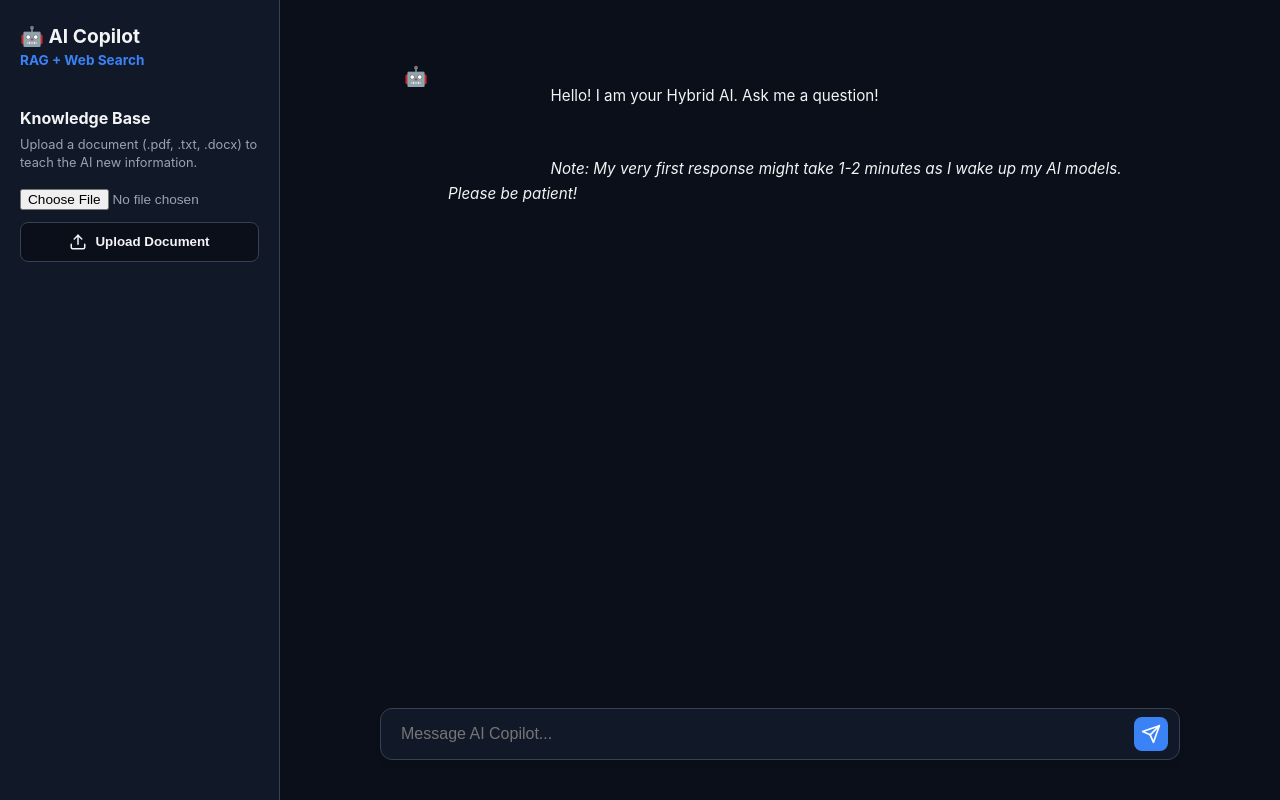
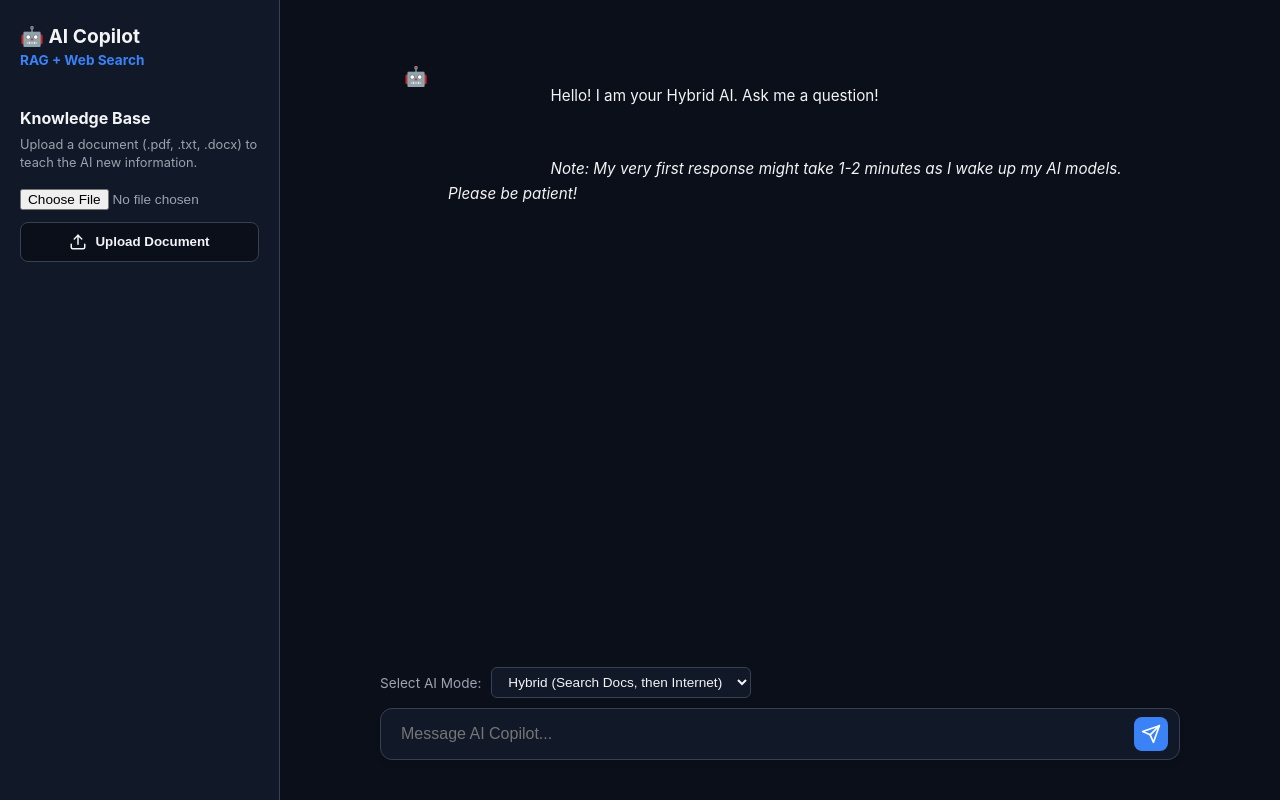
Before and after one commit to SURESH-dev575/RAG_MODEL_DEPLOY, a Flask app: page / in a window 1280 px wide. Run offline with Flask 3, Linux system fonts and the light colour scheme.

Commit message:
Update index.html

```diff
--- a/templates/index.html
+++ b/templates/index.html
@@ -38,7 +38,15 @@
             </div>
 
             <div class="input-area">
-                <div class="input-wrapper">
+                <div class="mode-selector">
+                    <label for="ai-mode" style="font-size: 0.85rem; color: var(--text-muted); margin-right: 10px;">Select AI Mode:</label>
+                    <select id="ai-mode">
+                        <option value="offline">Offline RAG (Uploaded Docs Only)</option>
+                        <option value="internet">Internet Search Only</option>
+                        <option value="hybrid" selected>Hybrid (Search Docs, then Internet)</option>
+                    </select>
+                </div>
+                <div class="input-wrapper" style="margin-top: 10px;">
                     <input type="text" id="user-input" placeholder="Message AI Copilot..." autocomplete="off">
                     <button id="send-btn" class="send-btn">
                         <svg stroke="currentColor" fill="none" stroke-width="2" viewBox="0 0 24 24" stroke-linecap="round" stroke-linejoin="round" height="20px" width="20px" xmlns="http://www.w3.org/2000/svg"><line x1="22" y1="2" x2="11" y2="13"></line><polygon points="22 2 15 22 11 13 2 9 22 2"></polygon></svg>
```
